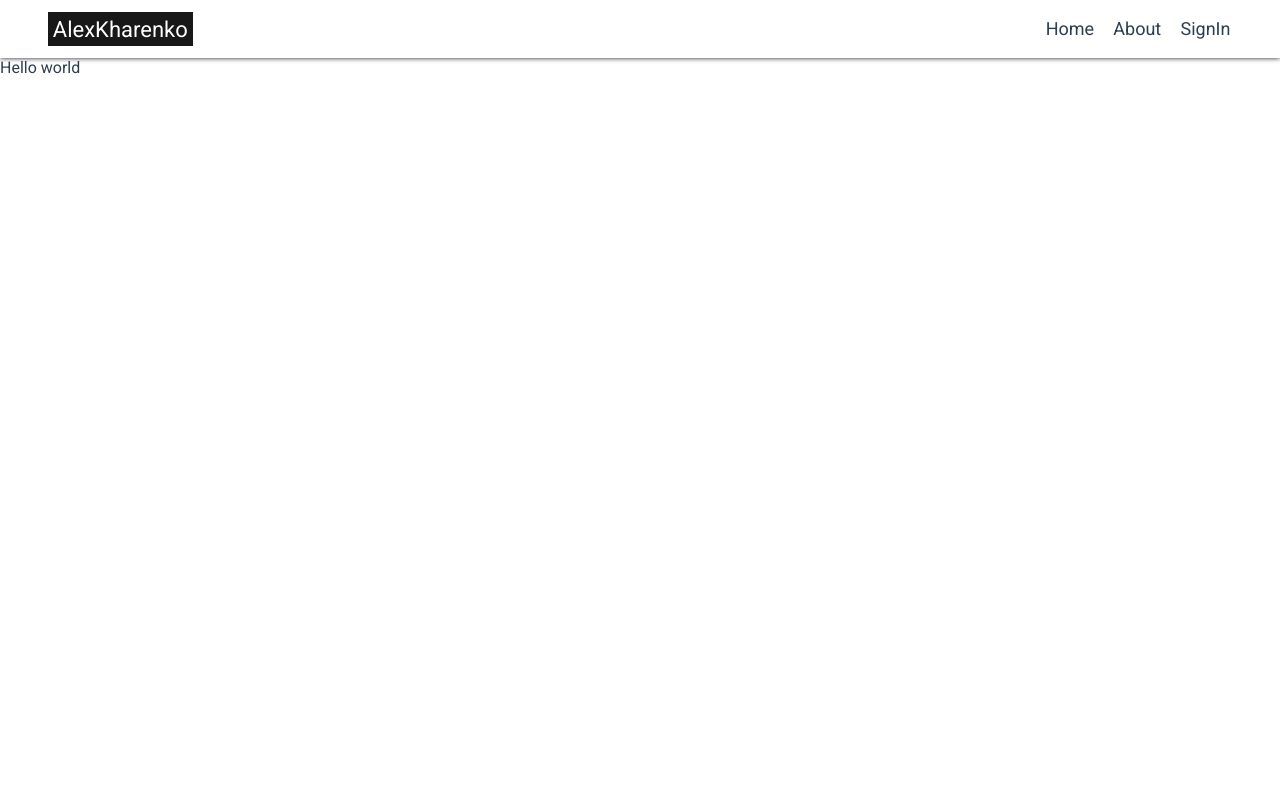
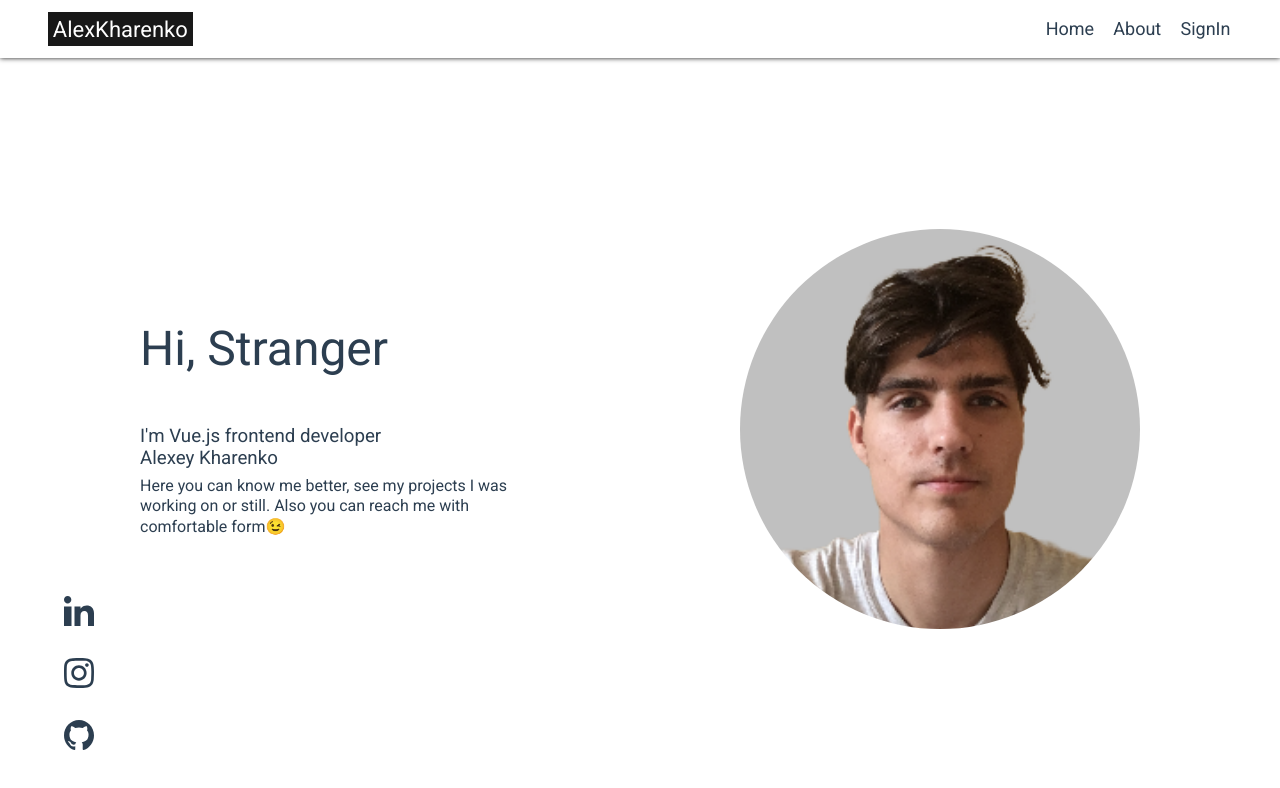
Before and after one commit to AlexKharenko/Portfolio, a Vue app: page / in a window 1280 px wide. Shown: the top 788 px of the page. Built offline with nearby package versions, Linux system fonts and the light colour scheme; no server answers.

Commit message:
feat: home component (not finished)

```diff
--- a/src/views/HomeView.vue
+++ b/src/views/HomeView.vue
@@ -1,5 +1,83 @@
-<script setup lang="ts"></script>
+<template>
+    <div class="home-view">
+        <section class="section-hero">
+            <div class="text-container">
+                <div class="text-wrapper">
+                    <h1 class="greeting-header">Hi, Stranger</h1>
+                    <h3 class="about-me-header">
+                        I'm <span class="vue-text">Vue.js</span> frontend developer<br />Alexey
+                        Kharenko
+                    </h3>
+                    <p class="additioanl-text">
+                        Here you can know me better, see my projects I was working on or still. Also
+                        you can reach me with comfortable form😉
+                    </p>
+                </div>
+            </div>
+            <div class="photo-container">
+                <div class="photo-wrapper"><img src="../assets/download.png" alt="My image" /></div>
+            </div>
+            <SocialLinks />
+        </section>
+    </div>
+</template>
 
-<template>
-    <main>Hello world</main>
-</template>
+<script setup lang="ts">
+import SocialLinks from "@/components/socials/SocialLinks.vue";
+</script>
+
+<style lang="scss" scoped>
+.home-view {
+    .section-hero {
+        height: calc(100dvh - var(--nav-bar-height));
+        display: grid;
+        grid-template-columns: 1fr 1fr;
+        justify-items: center;
+        align-items: center;
+        padding: 0 3rem;
+        gap: 1rem;
+
+        @media screen and (max-width: 650px) {
+            grid-template-columns: 1fr;
+        }
+        .text-container {
+            @media screen and (max-width: 650px) {
+                grid-row: 2;
+                align-self: flex-start;
+            }
+            .text-wrapper {
+                max-width: 400px;
+                .greeting-header {
+                    font-size: 3em;
+                    margin-bottom: 3rem;
+                    white-space: nowrap;
+                }
+                .about-me-header {
+                    margin-bottom: 0.4rem;
+                    white-space: nowrap;
+                }
+                .additioanl-text {
+                    line-height: 1.3em;
+                    color: var(--color-text-muted);
+                }
+            }
+        }
+        .photo-container {
+            .photo-wrapper {
+                height: 50vh;
+                aspect-ratio: 1/1;
+                overflow: hidden;
+                @media screen and (max-width: 840px) {
+                    height: 30vh;
+                }
+                img {
+                    height: inherit;
+                    width: 100%;
+                    border-radius: 50%;
+                    object-fit: cover;
+                }
+            }
+        }
+    }
+}
+</style>
```
Also changed, not shown: src/assets/download.png (added).
